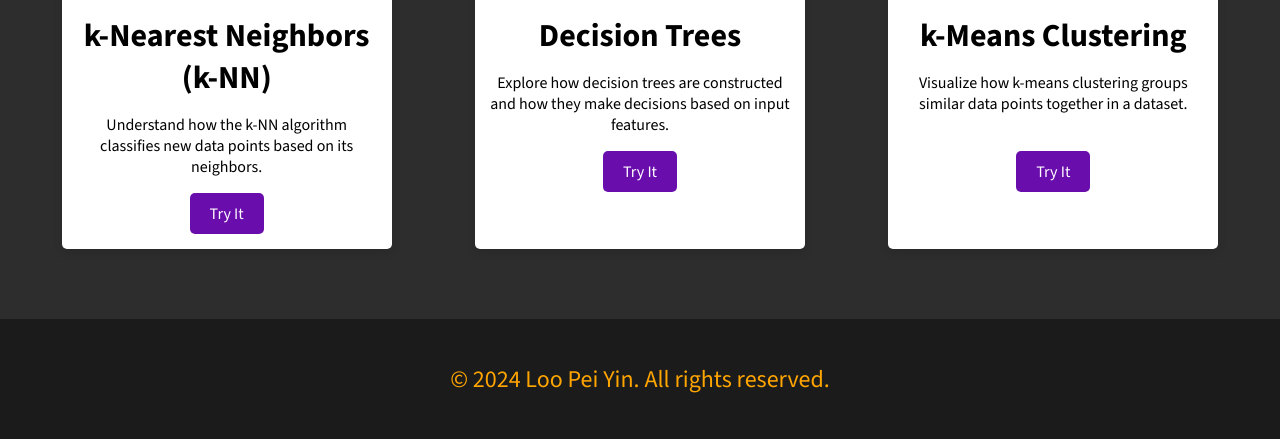
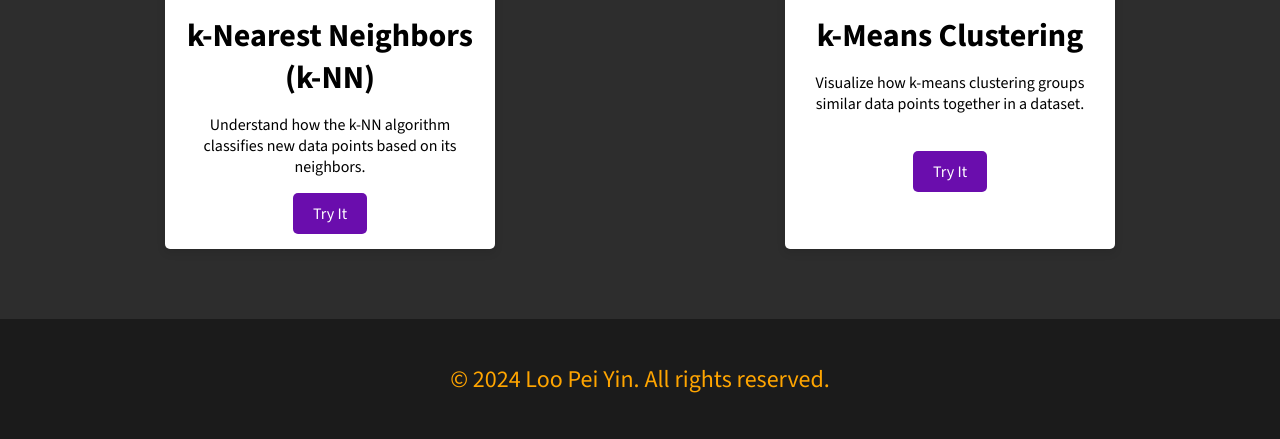
Before and after one commit to PY-01/fyp, a Flask app: page /explore in a window 1280 px wide. Shown: the part 531-970 px from the top of the page. Run offline with Flask 3, Linux system fonts and the light colour scheme; some web fonts are replaced.

Commit message:
Update explore.html

```diff
--- a/full code/templates/explore.html
+++ b/full code/templates/explore.html
@@ -29,7 +29,6 @@
                 <a href="#" class="dropbtn">Algorithms</a>
                 <div class="dropdown-content">
                     <a href="/knn">k-NN</a>
-                    <a href="/dc">Decision Trees</a>
                     <a href="/kmeans">k-Means</a>
                 </div>
             </li>
@@ -51,13 +50,6 @@
             <h2>k-Nearest Neighbors (k-NN)</h2>
             <p>Understand how the k-NN algorithm classifies new data points based on its neighbors.</p>
             <a href="/knn-example" class="btn btn-primary">Try It</a>
-        </div>
-
-        <div class="example-card">
-            <img src="{{ url_for('static', filename='img/decision_tree_example.jpg') }}" alt="Decision Tree Example">
-            <h2>Decision Trees</h2>
-            <p>Explore how decision trees are constructed and how they make decisions based on input features.</p>
-            <a href="/decision-tree-example" class="btn btn-primary">Try It</a>
         </div>
 
         <div class="example-card">
```
